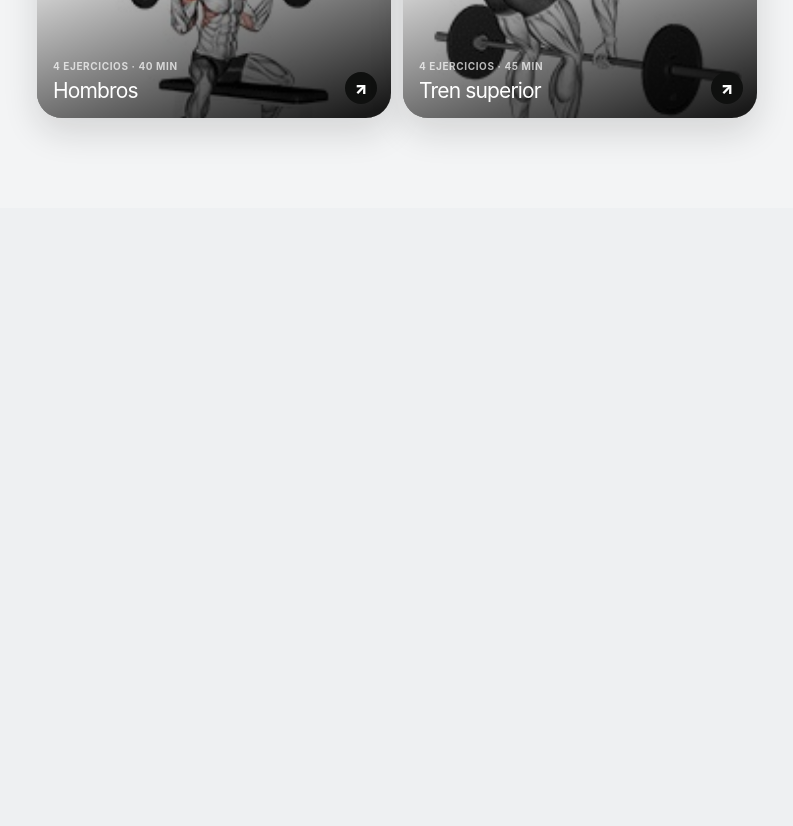
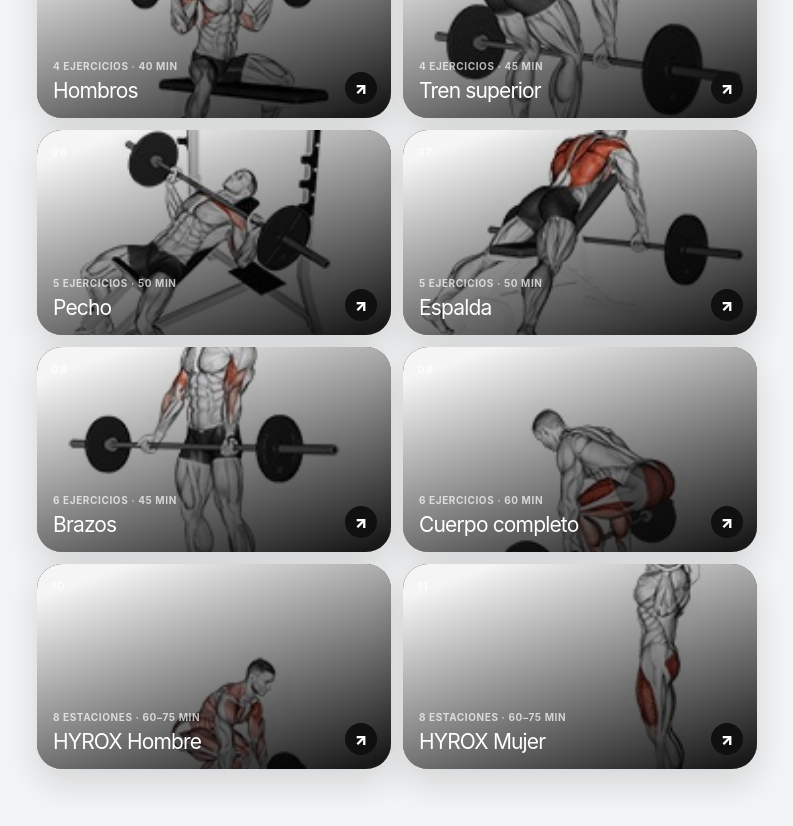
Before and after one commit to AlvaroDesigns/fitbbo-workouts, a React (Vite) app: page / in a window 1280 px wide. Shown: the part 640-1466 px from the top of the page, without its empty margins (243-1036 px from the left). Before the commit the page ends 848 px from the top, so only its background shows below. Built offline with nearby package versions, Linux system fonts and the light colour scheme.

Commit message:
feat: agregar rutinas de entrenamiento para brazos, espalda, pecho, cuerpo completo y HYROX

```diff
--- /dev/null
+++ b/public/data/routines/arms-v1.json
@@ -0,0 +1,19 @@
+{
+  "key": "arms-v1",
+  "version": 1,
+  "name": "Brazos",
+  "description": "Trabajo combinado de bíceps y tríceps para ganar fuerza y volumen",
+  "level": "intermediate",
+  "days": [{
+    "key": "arms",
+    "name": "Brazos",
+    "exercises": [
+      { "exerciseId": "0031", "sets": 4, "reps": "8-10", "restSeconds": 75 },
+      { "exerciseId": "0030", "sets": 4, "reps": "8-10", "restSeconds": 90 },
+      { "exerciseId": "0070", "sets": 3, "reps": "10-12", "restSeconds": 60 },
+      { "exerciseId": "0061", "sets": 3, "reps": "10-12", "restSeconds": 60 },
+      { "exerciseId": "0080", "sets": 3, "reps": "12-15", "restSeconds": 60 },
+      { "exerciseId": "0092", "sets": 3, "reps": "12-15", "restSeconds": 60 }
+    ]
+  }]
+}
--- /dev/null
+++ b/public/data/routines/back-v1.json
@@ -0,0 +1,18 @@
+{
+  "key": "back-v1",
+  "version": 1,
+  "name": "Espalda",
+  "description": "Tirones verticales y remos para una espalda fuerte y equilibrada",
+  "level": "intermediate",
+  "days": [{
+    "key": "back",
+    "name": "Espalda",
+    "exercises": [
+      { "exerciseId": "0017", "sets": 4, "reps": "6-10", "restSeconds": 120 },
+      { "exerciseId": "0027", "sets": 4, "reps": "6-8", "restSeconds": 120 },
+      { "exerciseId": "0007", "sets": 3, "reps": "10-12", "restSeconds": 90 },
+      { "exerciseId": "0049", "sets": 3, "reps": "8-12", "restSeconds": 90 },
+      { "exerciseId": "0073", "sets": 3, "reps": "12-15", "restSeconds": 60 }
+    ]
+  }]
+}
--- /dev/null
+++ b/public/data/routines/chest-v1.json
@@ -0,0 +1,18 @@
+{
+  "key": "chest-v1",
+  "version": 1,
+  "name": "Pecho",
+  "description": "Una sesión completa para desarrollar fuerza y volumen en el pecho",
+  "level": "intermediate",
+  "days": [{
+    "key": "chest",
+    "name": "Pecho",
+    "exercises": [
+      { "exerciseId": "0025", "sets": 4, "reps": "6-8", "restSeconds": 120 },
+      { "exerciseId": "0047", "sets": 3, "reps": "8-10", "restSeconds": 90 },
+      { "exerciseId": "0033", "sets": 3, "reps": "10-12", "restSeconds": 90 },
+      { "exerciseId": "0009", "sets": 3, "reps": "8-12", "restSeconds": 75 },
+      { "exerciseId": "0040", "sets": 3, "reps": "12-15", "restSeconds": 60 }
+    ]
+  }]
+}
--- /dev/null
+++ b/public/data/routines/full-body-v1.json
@@ -0,0 +1,19 @@
+{
+  "key": "full-body-v1",
+  "version": 1,
+  "name": "Cuerpo completo",
+  "description": "Los principales patrones de movimiento en una única sesión equilibrada",
+  "level": "intermediate",
+  "days": [{
+    "key": "full-body",
+    "name": "Cuerpo completo",
+    "exercises": [
+      { "exerciseId": "0043", "sets": 4, "reps": "6-8", "restSeconds": 120 },
+      { "exerciseId": "0025", "sets": 4, "reps": "8-10", "restSeconds": 90 },
+      { "exerciseId": "0027", "sets": 4, "reps": "8-10", "restSeconds": 90 },
+      { "exerciseId": "0085", "sets": 3, "reps": "8-10", "restSeconds": 120 },
+      { "exerciseId": "0091", "sets": 3, "reps": "10-12", "restSeconds": 90 },
+      { "exerciseId": "0001", "sets": 3, "reps": "15-20", "restSeconds": 45 }
+    ]
+  }]
+}
--- /dev/null
+++ b/public/data/routines/hyrox-men-v1.json
@@ -0,0 +1,21 @@
+{
+  "key": "hyrox-men-v1",
+  "version": 1,
+  "name": "HYROX Hombre",
+  "description": "Circuito HYROX adaptado de ocho estaciones para trabajar fuerza y resistencia",
+  "level": "advanced",
+  "days": [{
+    "key": "hyrox-men",
+    "name": "HYROX Hombre",
+    "exercises": [
+      { "exerciseId": "0003", "sets": 1, "reps": "60", "restSeconds": 60 },
+      { "exerciseId": "0028", "sets": 1, "reps": "30", "restSeconds": 90 },
+      { "exerciseId": "0032", "sets": 1, "reps": "25", "restSeconds": 90 },
+      { "exerciseId": "0053", "sets": 1, "reps": "30", "restSeconds": 60 },
+      { "exerciseId": "0027", "sets": 1, "reps": "30", "restSeconds": 75 },
+      { "exerciseId": "0054", "sets": 1, "reps": "40", "restSeconds": 75 },
+      { "exerciseId": "0069", "sets": 1, "reps": "25", "restSeconds": 90 },
+      { "exerciseId": "0071", "sets": 1, "reps": "30", "restSeconds": 60 }
+    ]
+  }]
+}
--- /dev/null
+++ b/public/data/routines/hyrox-women-v1.json
@@ -0,0 +1,21 @@
+{
+  "key": "hyrox-women-v1",
+  "version": 1,
+  "name": "HYROX Mujer",
+  "description": "Circuito HYROX adaptado de ocho estaciones para trabajar fuerza y resistencia",
+  "level": "advanced",
+  "days": [{
+    "key": "hyrox-women",
+    "name": "HYROX Mujer",
+    "exercises": [
+      { "exerciseId": "0003", "sets": 1, "reps": "50", "restSeconds": 60 },
+      { "exerciseId": "0028", "sets": 1, "reps": "24", "restSeconds": 90 },
+      { "exerciseId": "0032", "sets": 1, "reps": "20", "restSeconds": 90 },
+      { "exerciseId": "0053", "sets": 1, "reps": "24", "restSeconds": 60 },
+      { "exerciseId": "0027", "sets": 1, "reps": "24", "restSeconds": 75 },
+      { "exerciseId": "0054", "sets": 1, "reps": "30", "restSeconds": 75 },
+      { "exerciseId": "0069", "sets": 1, "reps": "20", "restSeconds": 90 },
+      { "exerciseId": "0071", "sets": 1, "reps": "24", "restSeconds": 60 }
+    ]
+  }]
+}
--- a/src/pages/HomePage.tsx
+++ b/src/pages/HomePage.tsx
@@ -37,6 +37,48 @@ const sessions = [
     image: "0027-eZyBC3j.jpg",
     tone: "pink",
   },
+  {
+    key: "chest-v1",
+    title: "Pecho",
+    meta: "5 ejercicios · 50 min",
+    image: "0047-3TZduzM.jpg",
+    tone: "orange",
+  },
+  {
+    key: "back-v1",
+    title: "Espalda",
+    meta: "5 ejercicios · 50 min",
+    image: "0049-dmgMp3n.jpg",
+    tone: "blue",
+  },
+  {
+    key: "arms-v1",
+    title: "Brazos",
+    meta: "6 ejercicios · 45 min",
+    image: "0031-25GPyDY.jpg",
+    tone: "violet",
+  },
+  {
+    key: "full-body-v1",
+    title: "Cuerpo completo",
+    meta: "6 ejercicios · 60 min",
+    image: "0032-ila4NZS.jpg",
+    tone: "lime",
+  },
+  {
+    key: "hyrox-men-v1",
+    title: "HYROX Hombre",
+    meta: "8 estaciones · 60–75 min",
+    image: "0028-SGY8Zui.jpg",
+    tone: "orange",
+  },
+  {
+    key: "hyrox-women-v1",
+    title: "HYROX Mujer",
+    meta: "8 estaciones · 60–75 min",
+    image: "0054-t8iSghb.jpg",
+    tone: "pink",
+  },
 ] as const;
 
 export function HomePage() {
```
